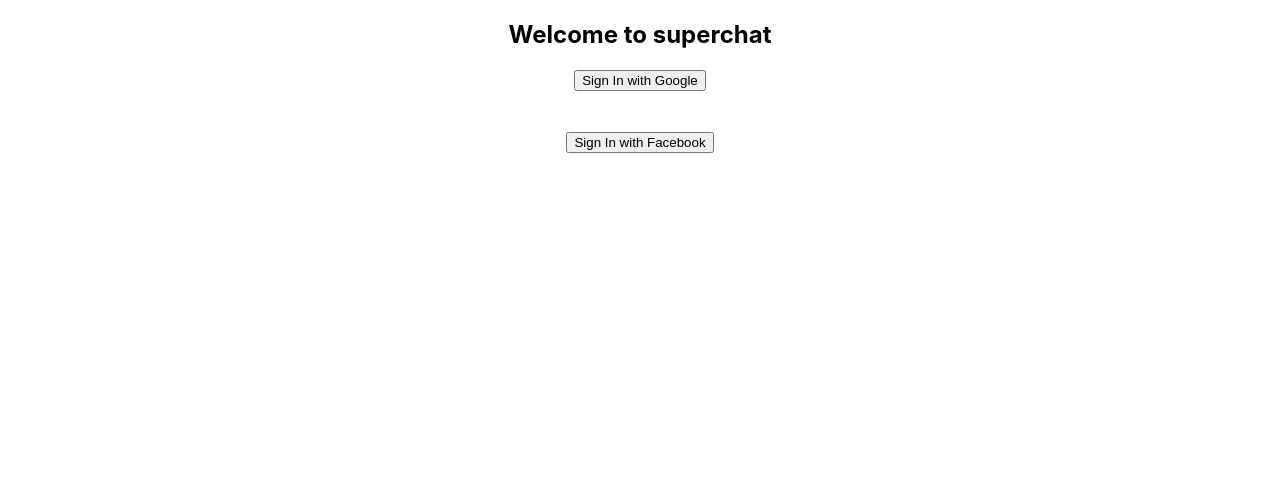
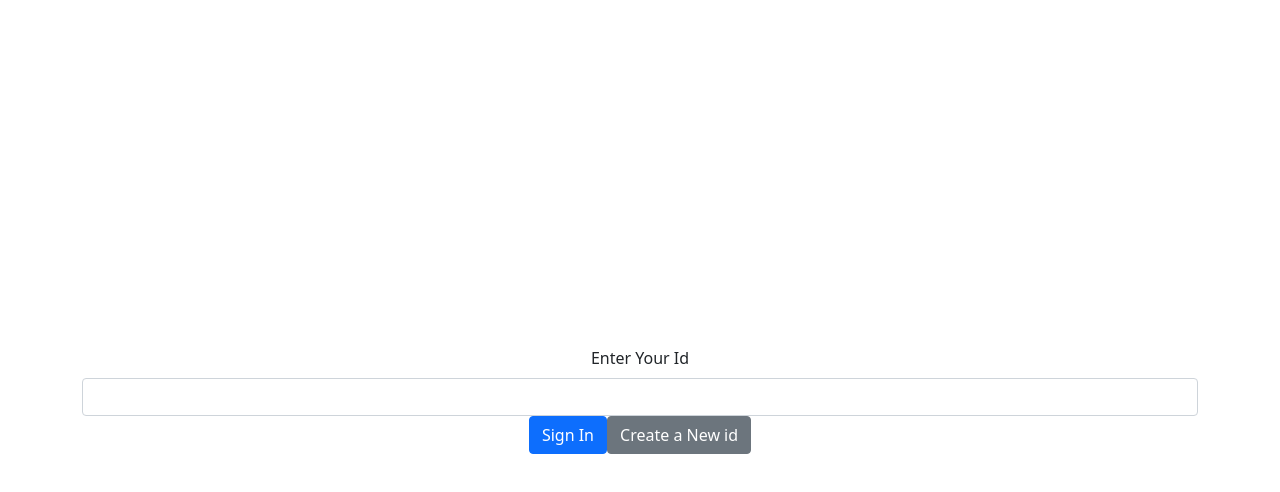
Before and after one commit to mira-kine/superchat, a React (Create React App) app: page / in a window 1280 px wide. Shown: the top 492 px of the page. Built offline with nearby package versions, Linux system fonts and the light colour scheme; no server answers.

Commit message:
sign in page displaying, signing in and create new id functions working

```diff
--- a/package.json
+++ b/package.json
@@ -7,15 +7,18 @@
     "@testing-library/react": "^13.3.0",
     "@testing-library/user-event": "^13.5.0",
     "axios": "^0.27.2",
+    "bootstrap": "^5.1.3",
     "firebase": "^9.8.4",
     "firebase-admin": "^11.0.0",
     "firebaseui": "^6.0.1",
     "react": "^18.2.0",
+    "react-bootstrap": "^2.4.0",
     "react-chat-engine": "^1.11.23",
     "react-dom": "^18.2.0",
     "react-firebase-hooks": "^5.0.3",
     "react-router-dom": "^5.3.0",
     "react-scripts": "5.0.1",
+    "uuid": "^8.3.2",
     "web-vitals": "^2.1.4"
   },
   "scripts": {
--- a/src/App.js
+++ b/src/App.js
@@ -1,23 +1,25 @@
 import './App.css';
+import React, { useState } from 'react';
 import { BrowserRouter as Router, Route, Switch } from 'react-router-dom';
-import { AuthProvider } from './components/context/AuthContext';
+// import { AuthProvider } from './components/context/AuthContext';
 import SignIn from './components/SignIn/SignIn';
 import ChatRoom from './components/ChatRoom/ChatRoom';
 
 function App() {
+  const [id, setId] = useState();
+
   return (
     <div className="App">
+      <>{id}</>
       <Router>
-        <AuthProvider>
         <Switch>
           <Route path="/chatroom">
             <ChatRoom />
           </Route>
           <Route path="/">
-              <SignIn />
+            <SignIn onIdSubmit={setId} />
           </Route>
         </Switch>
-        </AuthProvider>
       </Router>
     </div>
   );
--- a/src/components/SignIn/SignIn.jsx
+++ b/src/components/SignIn/SignIn.jsx
@@ -1,33 +1,38 @@
-import React from 'react';
-import '../../firebase';
-import {
-  GoogleAuthProvider,
-  getAuth,
-  signInWithRedirect,
-  FacebookAuthProvider,
-} from 'firebase/auth';
+import React, { useRef } from 'react';
+import { Button, Container, Form } from 'react-bootstrap';
+import { v4 as uuidV4 } from 'uuid';
 
-export default function SignIn() {
-  const GProvider = new GoogleAuthProvider();
-  const FbProvider = new FacebookAuthProvider();
-  const auth = getAuth();
+export default function SignIn({ onIdSubmit }) {
+  // instead of onchange, use a useRef hook to keep track.
+  // References input control to know what value
+  const idRef = useRef();
+
+  const handleSubmit = (e) => {
+    e.preventDefault();
+    onIdSubmit(idRef.current.value);
+  };
+
+  function createNewId() {
+    onIdSubmit(uuidV4());
+  }
 
   return (
-    <div>
-      <div>
-        <h2>Welcome to superchat</h2>
-        <div className="login-button google">
-          <button onClick={() => signInWithRedirect(auth, GProvider)}>
-            Sign In with Google
-          </button>
-        </div>
-      </div>
-      <br /> <br />
-      <div className="login-button facebook">
-        <button onClick={() => signInWithRedirect(auth, FbProvider)}>
-          Sign In with Facebook
-        </button>
-      </div>
-    </div>
+    <Container
+      className="align-items-center d-flex"
+      style={{ height: '100vh' }}
+    >
+      <Form onSubmit={handleSubmit} className="w-100">
+        <Form.Group>
+          <Form.Label>Enter Your Id</Form.Label>
+          <Form.Control type="text" ref={idRef} required></Form.Control>
+        </Form.Group>
+        <Button type="submit" className="mr-2">
+          Sign In
+        </Button>
+        <Button onClick={createNewId} variant="secondary">
+          Create a New id
+        </Button>
+      </Form>
+    </Container>
   );
 }
--- a/src/components/context/AuthContext.jsx
+++ b/src/components/context/AuthContext.jsx
@@ -1,31 +1,31 @@
-import React, { useContext, useState, useEffect } from 'react';
-import { useHistory } from 'react-router-dom';
-import { auth } from '../../firebase';
+// import React, { useContext, useState, useEffect } from 'react';
+// import { useHistory } from 'react-router-dom';
+// import { auth } from '../../firebase';
 
-const AuthContext = React.createContext();
+// const AuthContext = React.createContext();
 
-export const useAuth = () => useContext(AuthContext);
+// export const useAuth = () => useContext(AuthContext);
 
-export const AuthProvider = ({ children }) => {
-  const [loading, setLoading] = useState(true);
-  const [user, setUser] = useState(null);
-  const history = useHistory();
+// export const AuthProvider = ({ children }) => {
+//   const [loading, setLoading] = useState(true);
+//   const [user, setUser] = useState(null);
+//   const history = useHistory();
 
-  useEffect(() => {
-    auth.onAuthStateChanged((user) => {
-      setUser(user);
-      setLoading(false);
-      if (user) {
-        history.push('/chatroom');
-      }
-    });
-  }, [user, history]);
+//   useEffect(() => {
+//     auth.onAuthStateChanged((user) => {
+//       setUser(user);
+//       setLoading(false);
+//       if (user) {
+//         history.push('/chatroom');
+//       }
+//     });
+//   }, [user, history]);
 
-  const value = { user };
+//   const value = { user };
 
-  return (
-    <AuthContext.Provider value={value}>
-      {!loading && children}
-    </AuthContext.Provider>
-  );
-};
+//   return (
+//     <AuthContext.Provider value={value}>
+//       {!loading && children}
+//     </AuthContext.Provider>
+//   );
+// };
--- a/src/index.js
+++ b/src/index.js
@@ -3,6 +3,7 @@
 import './index.css';
 import App from './App';
 import reportWebVitals from './reportWebVitals';
+import 'bootstrap/dist/css/bootstrap.min.css';
 
 const root = ReactDOM.createRoot(document.getElementById('root'));
 root.render(
```
Also changed, not shown: 1 other file (tests, documents, lock files or other folders). Lines whose indentation alone changed are shown as unchanged.
